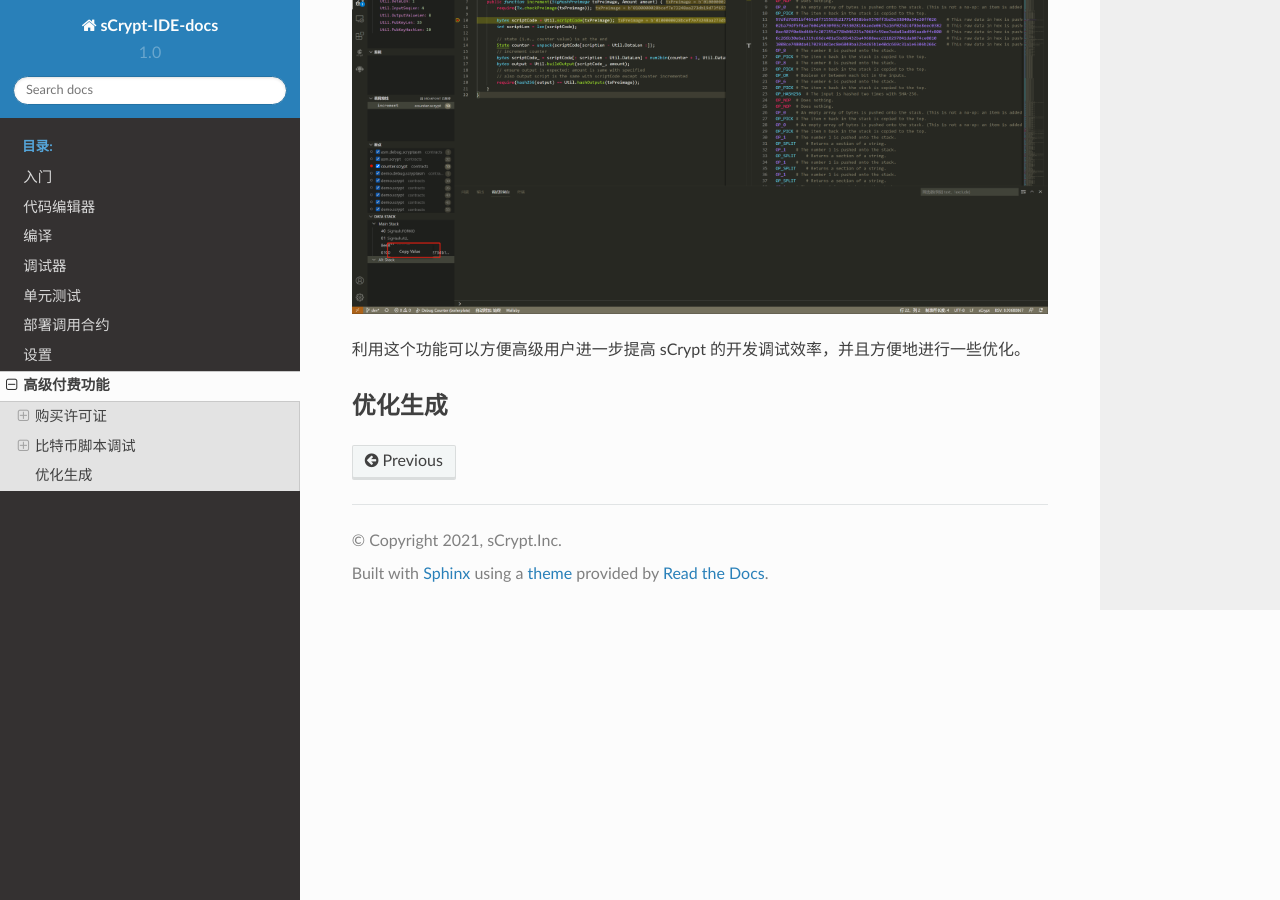
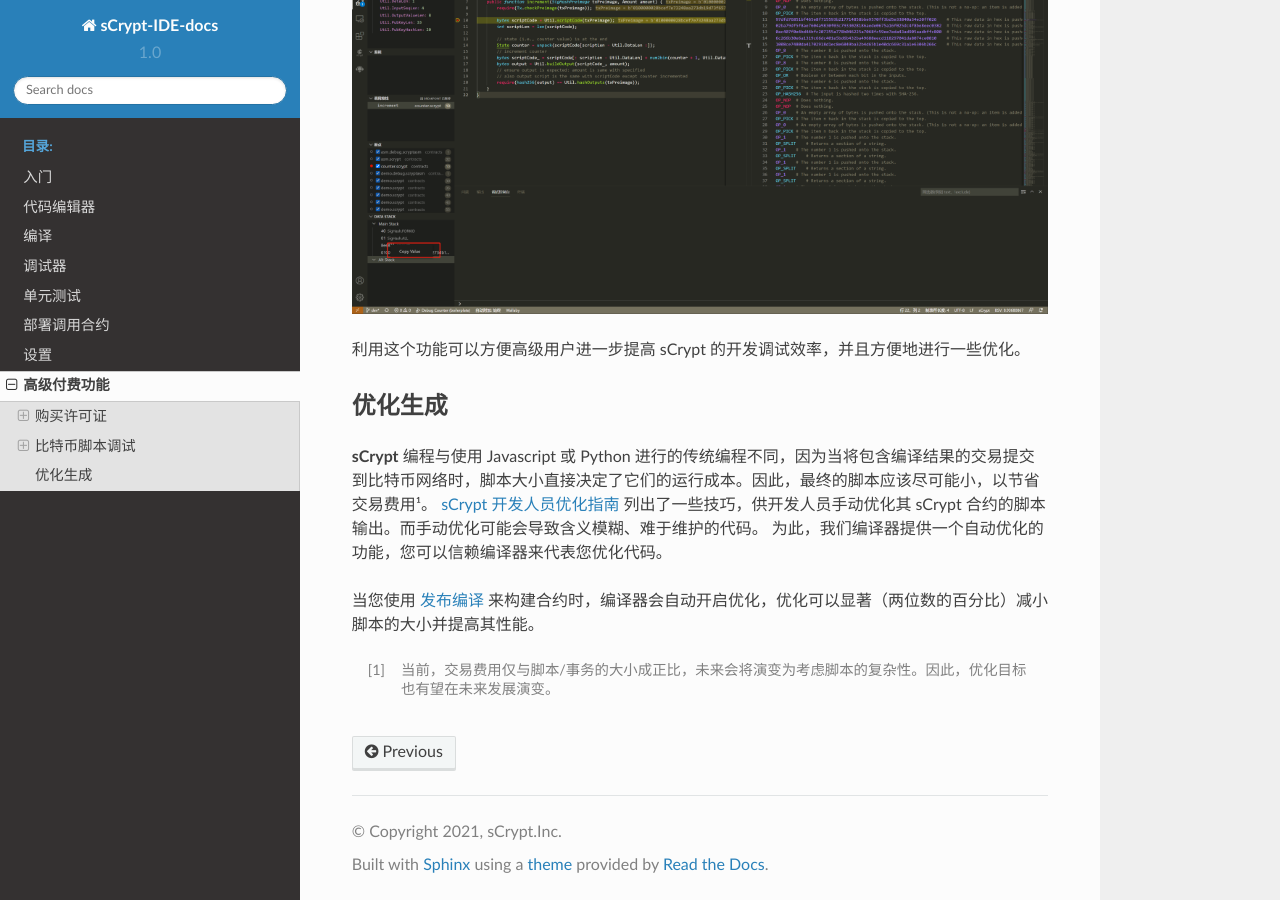
Before and after one commit to sCrypt-Inc/sCrypt-IDE-docs, a Sphinx documentation site: the page built from docs/premium.rst, in a window 1280 px wide and 900 px high, scrolled down 1741 px. Built offline with Sphinx 7.4.7 and the Read the Docs theme 2.0.0, drawn with Linux system fonts in a browser that asks for light colours.

Commit message:
update docs

```diff
--- a/docs/premium.rst
+++ b/docs/premium.rst
@@ -72,3 +72,19 @@
 
 优化生成
 ==========================================
+
+**sCrypt** 编程与使用 Javascript 或 Python 进行的传统编程不同，因为当将包含编译结果的交易提交到比特币网络时，脚本大小直接决定了它们的运行成本。因此，最终的脚本应该尽可能小，以节省交易费用¹。
+`sCrypt 开发人员优化指南 <https://blog.csdn.net/freedomhero/article/details/117001452>`_ 列出了一些技巧，供开发人员手动优化其 sCrypt 合约的脚本输出。而手动优化可能会导致含义模糊、难于维护的代码。
+为此，我们编译器提供一个自动优化的功能，您可以信赖编译器来代表您优化代码。
+
+当您使用 :ref:`发布编译 <release_compiling>` 来构建合约时，编译器会自动开启优化，优化可以显著（两位数的百分比）减小脚本的大小并提高其性能。
+
+
+
+
+
+
+
+
+
+.. [1] 当前，交易费用仅与脚本/事务的大小成正比，未来会将演变为考虑脚本的复杂性。因此，优化目标也有望在未来发展演变。
```
Also changed, not shown: docs/compiling.rst (+8 -0 lines).
